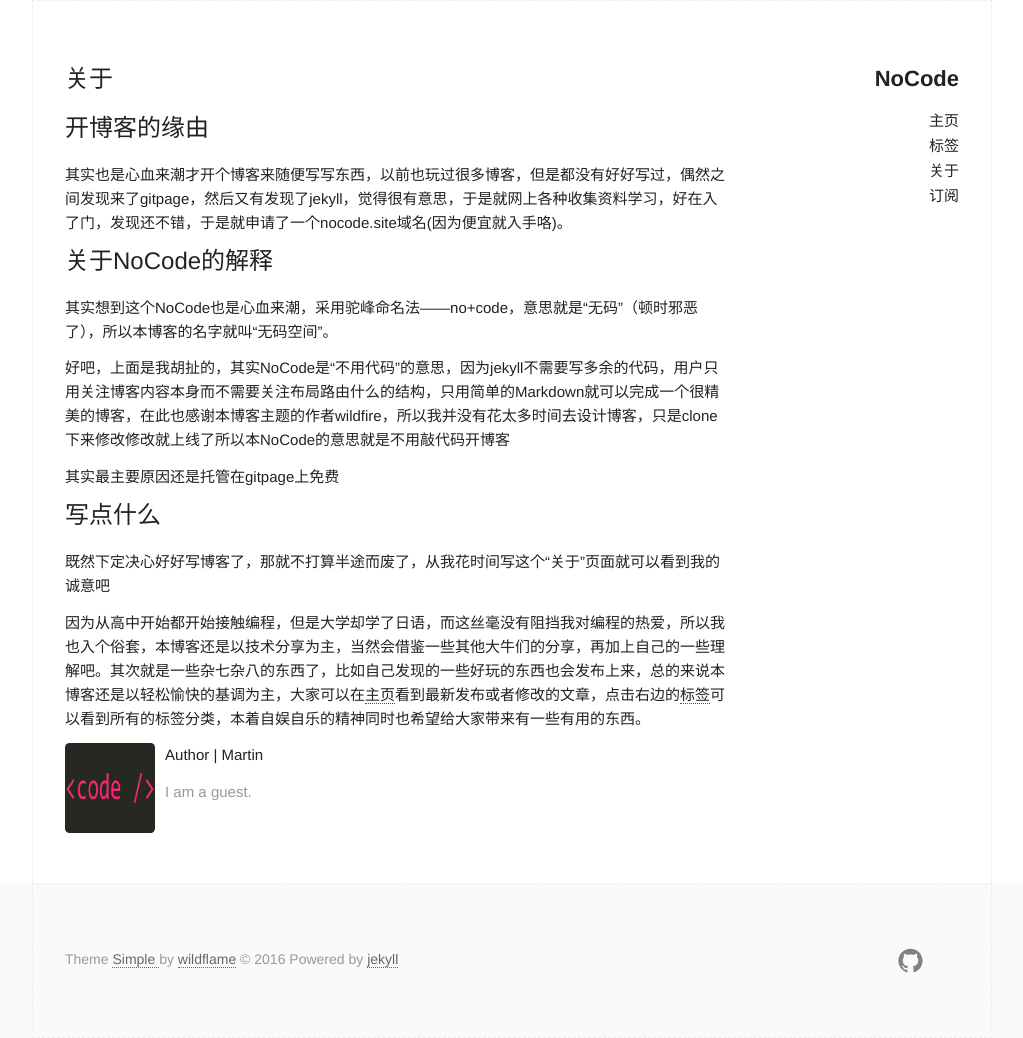
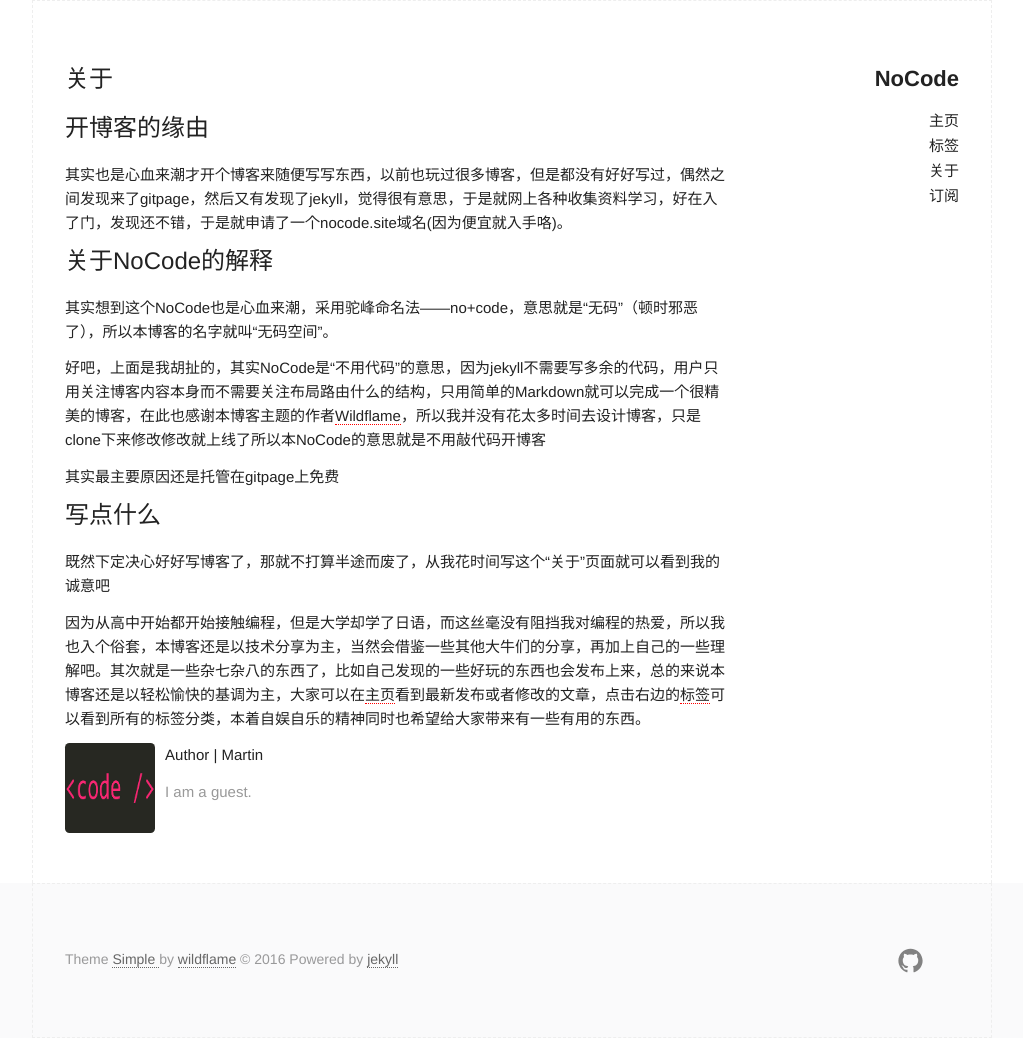
Before and after one commit to ecator/blog, a Jekyll site: the page built from about.md, in a window 1280 px wide. Shown: the whole page, without its empty margins (128-1151 px from the left). Built offline with Jekyll 4.4.1, drawn with Linux system fonts in a browser that asks for light colours.

Commit message:
添加主题作者的链接

```diff
--- a/about.md
+++ b/about.md
@@ -11,7 +11,7 @@ title: 关于
 
 其实想到这个NoCode也是心血来潮，采用驼峰命名法——no+code，意思就是“无码”（顿时邪恶了），所以本博客的名字就叫“无码空间”。
 
-好吧，上面是我胡扯的，其实NoCode是“不用代码”的意思，因为jekyll不需要写多余的代码，用户只用关注博客内容本身而不需要关注布局路由什么的结构，只用简单的Markdown就可以完成一个很精美的博客，在此也感谢本博客主题的作者wildfire，所以我并没有花太多时间去设计博客，只是clone下来修改修改就上线了所以本NoCode的意思就是不用敲代码开博客
+好吧，上面是我胡扯的，其实NoCode是“不用代码”的意思，因为jekyll不需要写多余的代码，用户只用关注博客内容本身而不需要关注布局路由什么的结构，只用简单的Markdown就可以完成一个很精美的博客，在此也感谢本博客主题的作者[Wildflame](http://wildflame.me/)，所以我并没有花太多时间去设计博客，只是clone下来修改修改就上线了所以本NoCode的意思就是不用敲代码开博客
 
 其实最主要原因还是托管在gitpage上免费
 
```
